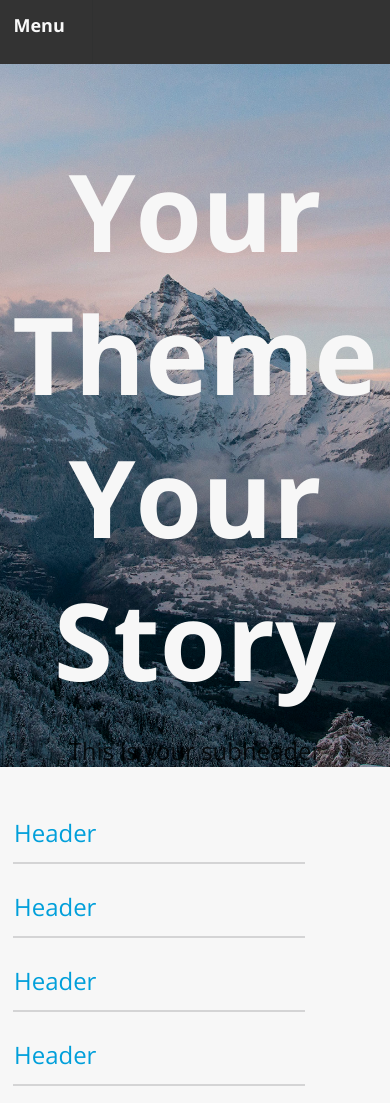
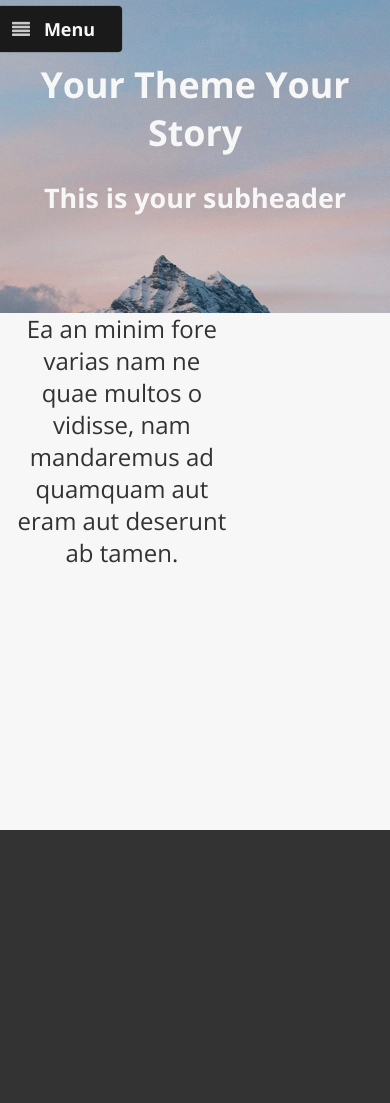
Before and after one commit to pkvanbeck/Norske-Theme, a plain HTML site: page index.html in a window 390 px wide. After the commit the page ends 844 px from the top, so only its background shows below. Drawn offline with nearby package versions, Linux system fonts and the light colour scheme.

Commit message:
Navbar altered for mobile device

```diff
--- a/index.html
+++ b/index.html
@@ -3,7 +3,7 @@
 <head>
 
     <meta charset="UTF-8"/>
-    <meta name="viewport" content="width=device-width, initial-scale=1.0">
+    <meta name="viewport" content="width=device-width">
   <title>Norske Theme</title>
     <link rel="stylesheet" href="assets/css/owl.carousel.css"/>
     <link rel="stylesheet" href="assets/dist/semantic.min.css"/>
@@ -58,8 +58,7 @@
             </div>
         </div>
     </div>
-<div class="tablet mobile only row">
-    <div class="ui red vertical thin demo sidebar menu">
+    <div class="ui mobile-nav red vertical thin demo sidebar menu">
         <a class="item">
             <img src="/assets/img/norske-logo.png" class="icon"/>
         </a>
@@ -79,9 +78,9 @@
             Contact
         </a>
     </div>
-    <button class="ui launch black big right attached fixed button">
+    <button class="ui mobile-nav launch black big right attached fixed button"><i class="align justify icon"></i>
 Menu</button>
-</div>
+
 <div class="pusher"> <!--wrapper-->
     <div id="banner">
         <div class="ui header center aligned">
@@ -89,25 +88,16 @@ Menu</button>
             <h2 class="subheader">This is your subheader</h2>
         </div>
     </div>
-    <section id="projects">
-        <div class="ui page stackable four column grid">
-            <div class="eight wide tablet four wide computer column">
-                <a href="#"><h2>Header</h2><div class="ui card"></div></a>
-            </div>
-            <div class="eight wide tablet four wide computer column">
-                <a href="#"><h2>Header</h2><div class="ui card"></div></a>
-            </div>
-            <div class="eight wide tablet four wide computer column">
-                <a href="#"><h2>Header</h2><div class="ui card"></div></a>
-            </div>
-            <div class="eight wide tablet four wide computer column">
-                <a href="#"><h2>Header</h2><div class="ui card"></div></a>
-            </div>
-        </div>
-    </section>
-    <section id="section-1">
 
-    </section>
+<section id="section-1" class="ui page grid">
+    <div class="ten wide column header center aligned">
+        <h2>Ea an minim fore varias nam ne quae multos o vidisse, nam mandaremus ad quamquam
+            aut eram aut deserunt ab tamen.</h2>
+    </div>
+</section>
+<section id="section-1">
+
+</section>
 
 </div>
     <script type="text/javascript" src="https://code.jquery.com/jquery-2.1.3.min.js"></script>
@@ -129,10 +119,10 @@ Menu</button>
     <script type="text/javascript">
      $(window).scroll(function() {
 		  if ($(this).scrollTop() > 40) { //use `this`, not `document`
-			  $('.fixed').css({
+			  $('#main-nav').css({
 				  'padding-top': '0px','padding-bottom': '8px','margin-top': '-20px','background-color': '#f9f9f9','color': '#1d1d1d'
 			  });
-		  }		else {$('.fixed').css({
+		  }		else {$('#main-nav').css({
 				  'padding-top': '30px','padding-bottom': '30px','margin-top': '0px','background-color': 'initial','color': '#f9f9f9'
 			  });}
 	  });
```
Also changed, not shown: assets/dist/components/site.css, assets/dist/components/site.min.css, assets/dist/semantic.css, assets/dist/semantic.min.css, 1 other file.
